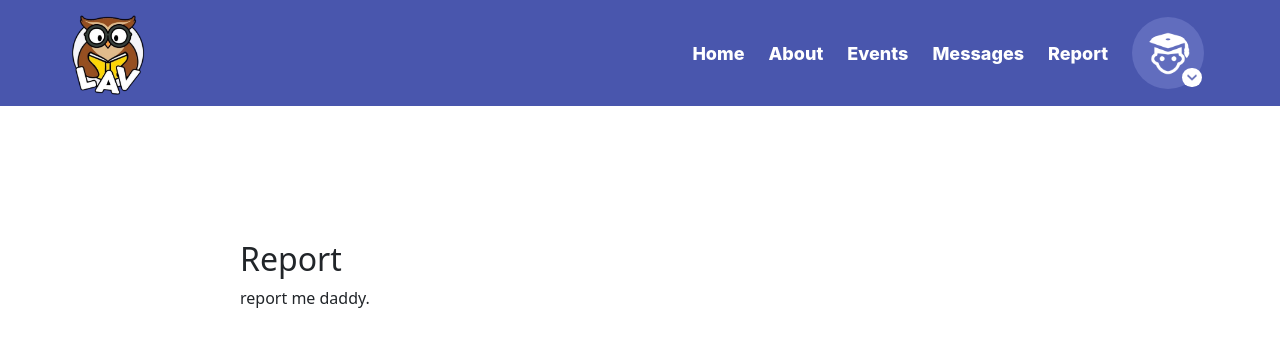
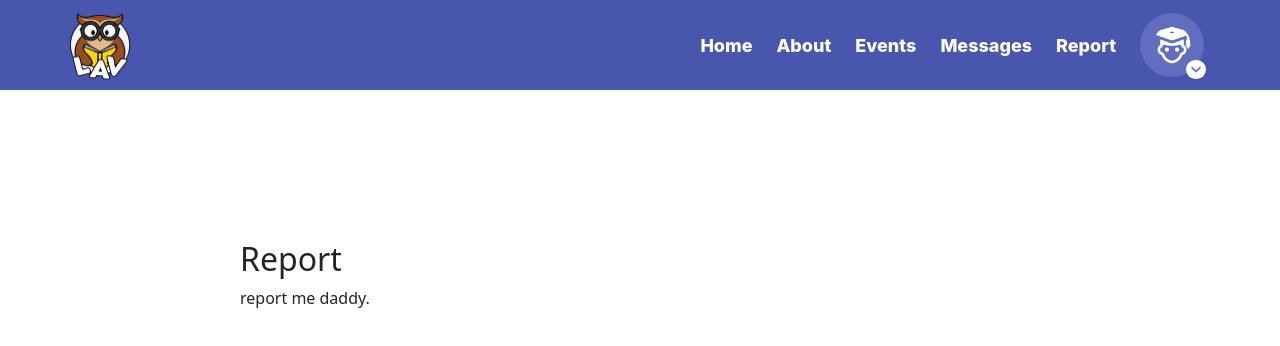
Before and after one commit to Operator-Syn/peer-tutoring-platform, a React (Vite) app in the folder views/: page /Report in a window 1280 px wide. Shown: the top 346 px of the page. Built offline with nearby package versions, Linux system fonts and the light colour scheme.

Commit message:
Adjusted the navbar

```diff
--- a/views/src/assets/css/header.css
+++ b/views/src/assets/css/header.css
@@ -61,7 +61,7 @@ align-items: stretch;
 .logo {
   display: flex;
   align-items: center;
-  width: 6rem;
+  width: 5rem;
 
   padding: 0;
     margin-left: 3rem;
@@ -85,8 +85,8 @@ align-items: stretch;
 }
 
 .prof {
-  width: 4.5rem;
-  height: 4.5rem;
+  width: 4rem;
+  height: 4rem;
   background-color: #616DBE;
   border-radius: 50%;
   display: flex;
--- a/views/src/components/header.jsx
+++ b/views/src/components/header.jsx
@@ -93,8 +93,8 @@ function Header() {
           alignItems: "center",
           flexWrap: "wrap",
           transition: "all 0.3s ease",
-          minHeight: menuOpen ? "0rem" : "1rem",
-          height: "auto",
+          minHeight: menuOpen ? "0rem" : "0rem",
+
         }}
       >
         <a
```
